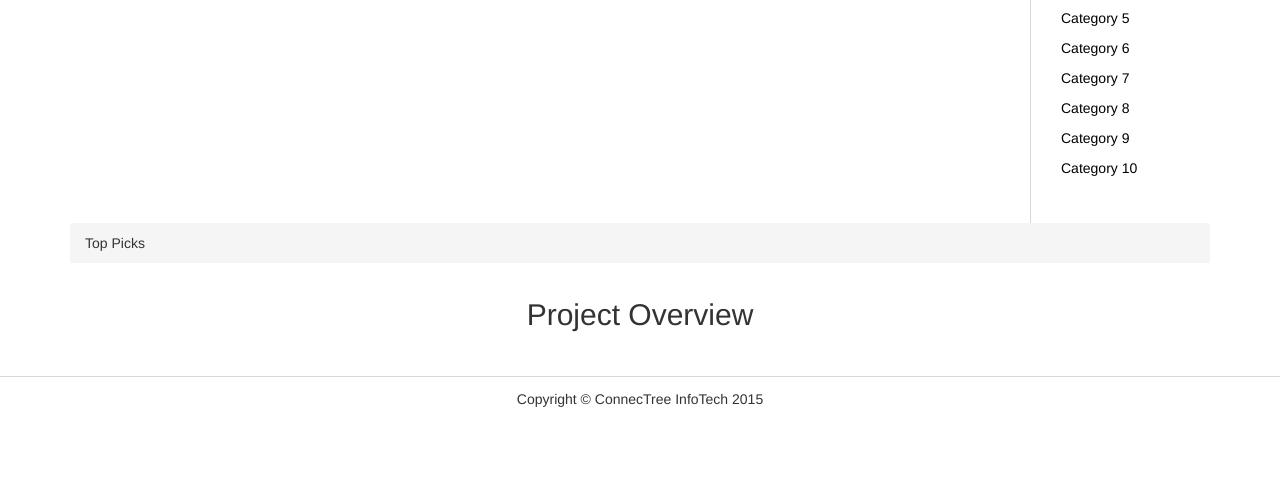
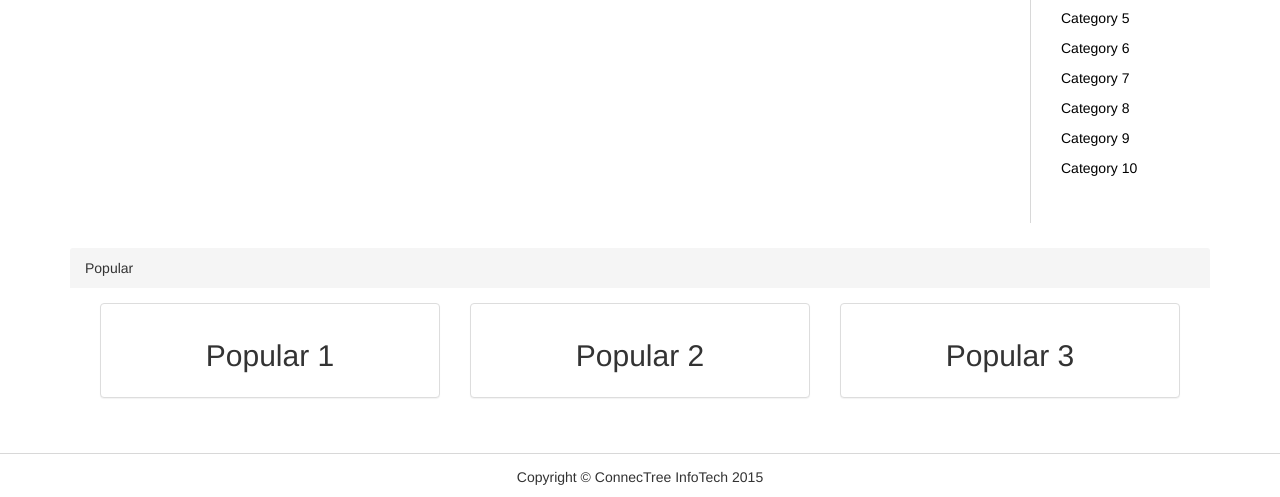
Before and after one commit to connectreeinfotech/LetsSankalp, a Django app: page / in a window 1280 px wide. Shown: the part 866-1363 px from the top of the page. Before the commit the page ends 1273 px from the top, so only its background shows below. Run offline with Django 3.2, Linux system fonts and the light colour scheme; some libraries are stand-ins or nearby versions.

Commit message:
Minor Changes

```diff
--- a/templates/index.html
+++ b/templates/index.html
@@ -97,13 +97,33 @@
 		</div>
 	</div>
 
-	<div class="container">
+	<div class="container" style="padding-top:2vw">
 		<div class="row">
 			<div class="col-md-12">
 				<div class="panel panel-default border-less">
-					<div class="panel-heading border-less">Top Picks</div>
-				   	<div class="panel-body text-center border-less">
-				      <h2>Project Overview</h2>
+					<div class="panel-heading border-less">Popular</div>
+				   	<div class="panel-body border-less">
+						<div class="col-md-4">
+							<div class="panel panel-default">
+							   <div class="panel-body text-center">
+							      <h2>Popular 1</h2>
+							   </div>
+							</div>
+						</div>
+						<div class="col-md-4">
+							<div class="panel panel-default">
+							   <div class="panel-body text-center">
+							      <h2>Popular 2</h2>
+							   </div>
+							</div>
+						</div>
+						<div class="col-md-4">
+							<div class="panel panel-default">
+							   <div class="panel-body text-center">
+							      <h2>Popular 3</h2>
+							   </div>
+							</div>
+						</div>
 				   </div>
 				</div>
 			</div>
```
